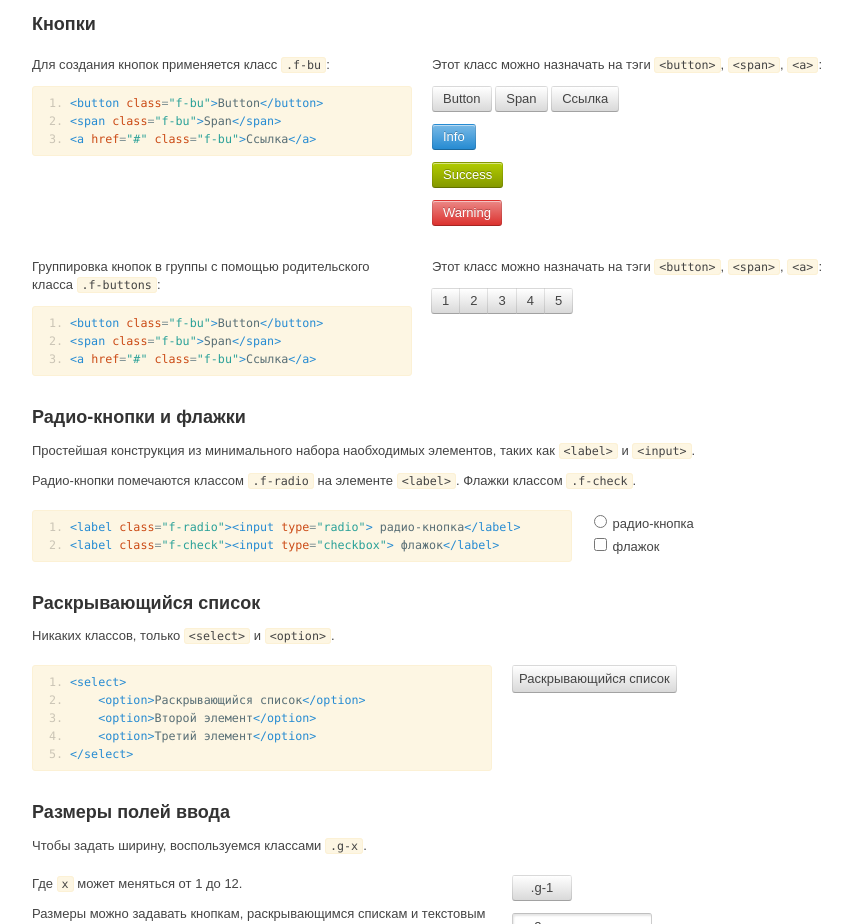
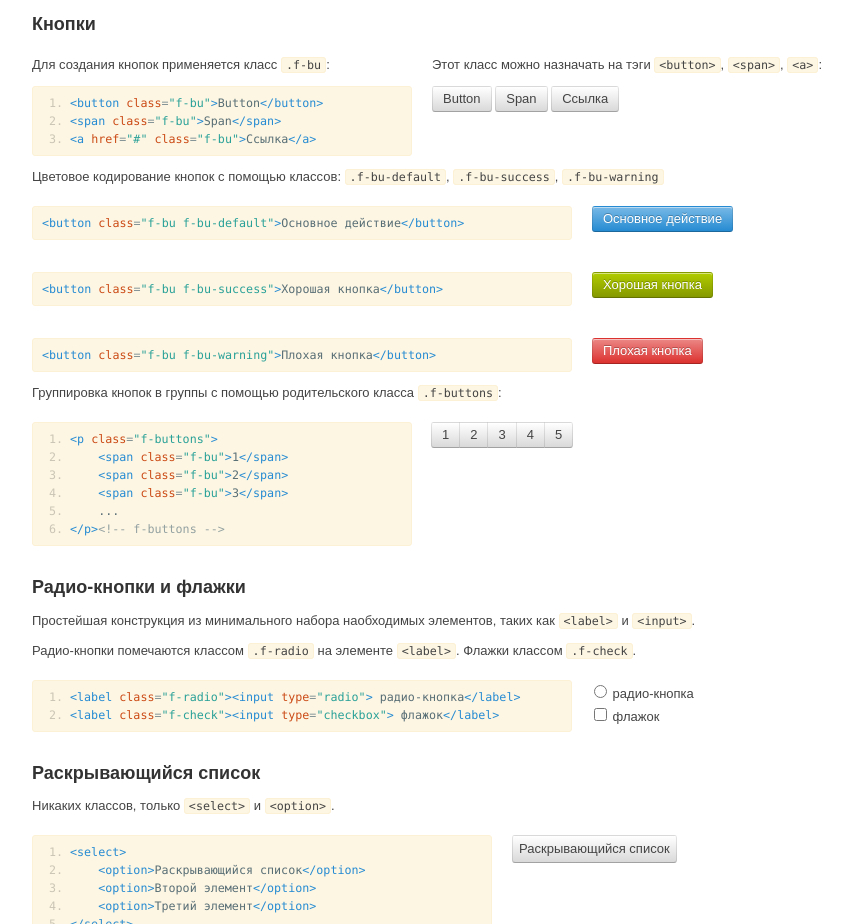
Before and after one commit to agat/css-framework, a plain HTML site: page docs/index.html in a window 1280 px wide. Shown: the part 9640-10564 px from the top of the page, without its empty margins (138-990 px from the left). Drawn offline with Linux system fonts and the light colour scheme.

Commit message:
Дополнение и корректировка кнопок.

```diff
--- a/docs/index.html
+++ b/docs/index.html
@@ -876,20 +876,44 @@
 					<div class="g-7">
 						<p>Этот класс можно назначать на тэги <code>&lt;button&gt;</code>, <code>&lt;span&gt;</code>, <code>&lt;a&gt;</code>:</p>
 						<p><button class="f-bu">Button</button> <span class="f-bu">Span</span> <a href="#" class="f-bu">Ссылка</a></p>
-						<p><button class="f-bu f-bu-info">Info</button></p>
-						<p><button class="f-bu f-bu-success">Success</button></p>
-						<p><button class="f-bu f-bu-warning">Warning</button></p>
 					</div><!-- g-7 -->
 				</div><!-- g-row -->
+				<p>Цветовое кодирование кнопок с помощью классов: <code>.f-bu-default</code>, <code>.f-bu-success</code>, <code>.f-bu-warning</code></p>
+				<div class="g-row">
+					<div class="g-7">
+<pre class="prettyprint">&lt;button class="f-bu f-bu-default"&gt;Основное действие&lt;/button&gt;</pre>
+					</div><!-- g-7 -->
+					<div class="g-5">
+						<p><button class="f-bu f-bu-default">Основное действие</button></p>
+					</div><!-- g-5 -->
+				</div><!-- g-row -->
+				<div class="g-row">
+					<div class="g-7">
+<pre class="prettyprint">&lt;button class="f-bu f-bu-success"&gt;Хорошая кнопка&lt;/button&gt;</pre>
+					</div><!-- g-7 -->
+					<div class="g-5">
+						<p><button class="f-bu f-bu-success">Хорошая кнопка</button></p>
+					</div><!-- g-5 -->
+				</div><!-- g-row -->
+				<div class="g-row">
+					<div class="g-7">
+<pre class="prettyprint">&lt;button class="f-bu f-bu-warning"&gt;Плохая кнопка&lt;/button&gt;</pre>
+					</div><!-- g-7 -->
+					<div class="g-5">
+						<p><button class="f-bu f-bu-warning">Плохая кнопка</button></p>
+					</div><!-- g-5 -->
+				</div><!-- g-row -->
+				<p>Группировка кнопок в группы с помощью родительского класса <code>.f-buttons</code>:</p>
 				<div class="g-row">
 					<div class="g-5">
-						<p>Группировка кнопок в группы с помощью родительского класса <code>.f-buttons</code>:</p>
-<pre class="prettyprint linenums">&lt;button class="f-bu"&gt;Button&lt;/button&gt;
-&lt;span class="f-bu"&gt;Span&lt;/span&gt;
-&lt;a href="#" class="f-bu"&gt;Ссылка&lt;/a&gt;</pre>
+<pre class="prettyprint linenums">&lt;p class="f-buttons"&gt;
+	&lt;span class="f-bu"&gt;1&lt;/span&gt;
+	&lt;span class="f-bu"&gt;2&lt;/span&gt;
+	&lt;span class="f-bu"&gt;3&lt;/span&gt;
+	...
+&lt;/p&gt;&lt;!-- f-buttons --&gt;</pre>
 					</div><!-- g-5 -->
 					<div class="g-7">
-						<p>Этот класс можно назначать на тэги <code>&lt;button&gt;</code>, <code>&lt;span&gt;</code>, <code>&lt;a&gt;</code>:</p>
 						<p class="f-buttons"><span class="f-bu">1</span><span class="f-bu">2</span><span class="f-bu">3</span><span class="f-bu">4</span><span class="f-bu">5</span></p>
 					</div><!-- g-7 -->
 				</div><!-- g-row -->
--- a/less/f-forms.less
+++ b/less/f-forms.less
@@ -59,8 +59,8 @@ input::-moz-focus-inner				{ padding: 0; border: none; }
 select								{ .buttonBg(@bu_bg_start, @bu_bg_end); .box-shadow(inset 0 1px 0 0 rgba(255, 255, 255, .5)); border: 1px solid; border-color: transparent rgba(0, 0, 0, 0.1) rgba(0, 0, 0, 0.25); }
 .f-bu-warning,
 .f-bu-success,
-.f-bu-info							{ color: @color_white; text-shadow: 0 -1px 0 rgba(0, 0, 0, 0.25); }
-.f-bu-info							{ .buttonBg(@bu_info_bg_start, @bu_info_bg_end); }
+.f-bu-default						{ color: @color_white; text-shadow: 0 -1px 0 rgba(0, 0, 0, 0.25); }
+.f-bu-default						{ .buttonBg(@bu_info_bg_start, @bu_info_bg_end); }
 .f-bu-success						{ .buttonBg(@bu_success_bg_start, @bu_success_bg_end); }
 .f-bu-warning						{ .buttonBg(@bu_warning_bg_start, @bu_warning_bg_end); }
 
```
Also changed, not shown: css/f-base.css.
